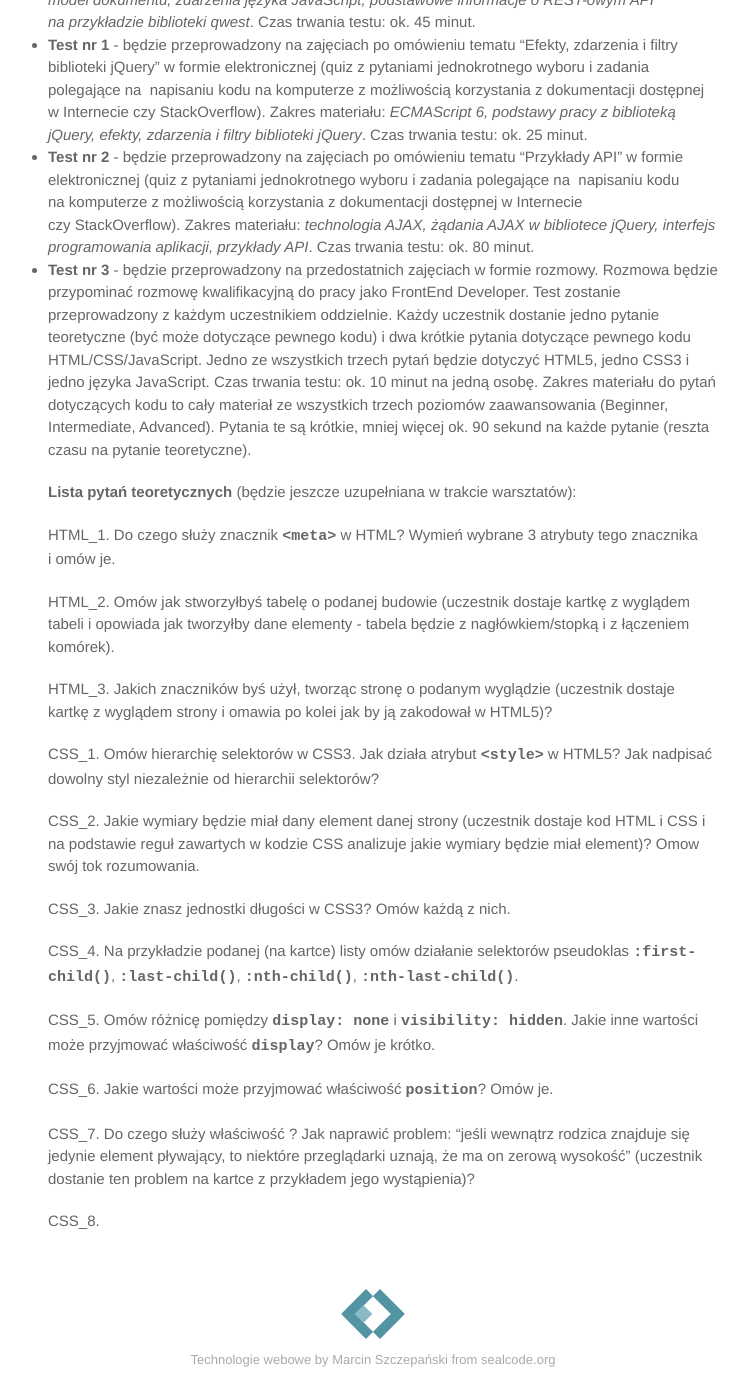
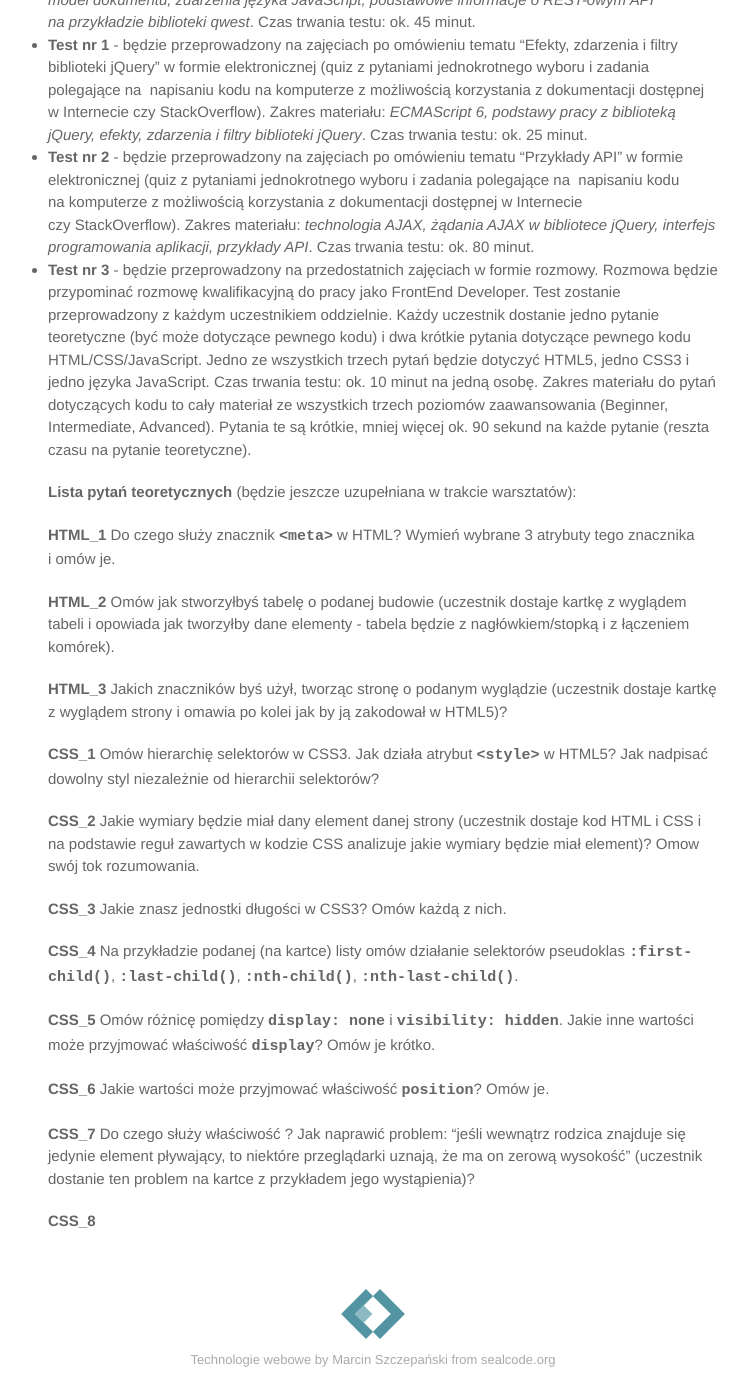
Before and after one commit to marcin-szczepanski/TWE, a Jekyll site: the page built from zajecia/2/informacje.md, in a window 1280 px wide and 1400 px high, scrolled down 1194 px. Shown: the whole window, without its empty margins (267-1016 px from the left). Built offline with Jekyll 4.4.1, drawn with Linux system fonts in a browser that asks for light colours; some web fonts are replaced.

Commit message:
Update informacje.md

```diff
--- a/zajecia/2/informacje.md
+++ b/zajecia/2/informacje.md
@@ -46,24 +46,24 @@ Zakres materiału do pytań dotyczących kodu to cały materiał ze wszystkich t
 
 	**Lista pytań teoretycznych** (będzie jeszcze uzupełniana w trakcie warsztatów):
 
-	HTML_1. Do czego służy znacznik <span class="preformat">&lt;meta&gt;</span> w HTML? Wymień wybrane 3 atrybuty tego znacznika i&nbsp;omów je.
+	**HTML_1** Do czego służy znacznik <span class="preformat">&lt;meta&gt;</span> w HTML? Wymień wybrane 3 atrybuty tego znacznika i&nbsp;omów je.
 
-	HTML_2. Omów jak stworzyłbyś tabelę o podanej budowie (uczestnik dostaje kartkę z wyglądem tabeli i opowiada jak tworzyłby dane elementy - tabela będzie z nagłówkiem/stopką i z łączeniem komórek).
+	**HTML_2** Omów jak stworzyłbyś tabelę o podanej budowie (uczestnik dostaje kartkę z wyglądem tabeli i opowiada jak tworzyłby dane elementy - tabela będzie z nagłówkiem/stopką i z łączeniem komórek).
 
-	HTML_3. Jakich znaczników byś użył, tworząc stronę o podanym wyglądzie (uczestnik dostaje kartkę z wyglądem strony i omawia po kolei jak by ją zakodował w HTML5)?
+	**HTML_3** Jakich znaczników byś użył, tworząc stronę o podanym wyglądzie (uczestnik dostaje kartkę z wyglądem strony i omawia po kolei jak by ją zakodował w HTML5)?
 
-	CSS_1. Omów hierarchię selektorów w CSS3. Jak działa atrybut <span class="preformat">&lt;style&gt;</span> w HTML5? Jak nadpisać dowolny styl niezależnie od hierarchii selektorów?
+	**CSS_1** Omów hierarchię selektorów w CSS3. Jak działa atrybut <span class="preformat">&lt;style&gt;</span> w HTML5? Jak nadpisać dowolny styl niezależnie od hierarchii selektorów?
 
-	CSS_2. Jakie wymiary będzie miał dany element danej strony (uczestnik dostaje kod HTML i CSS i na podstawie reguł zawartych w kodzie CSS analizuje jakie wymiary będzie miał element)? Omow swój tok rozumowania.
+	**CSS_2** Jakie wymiary będzie miał dany element danej strony (uczestnik dostaje kod HTML i CSS i na podstawie reguł zawartych w kodzie CSS analizuje jakie wymiary będzie miał element)? Omow swój tok rozumowania.
 
-	CSS_3. Jakie znasz jednostki długości w CSS3? Omów każdą z nich.
+	**CSS_3** Jakie znasz jednostki długości w CSS3? Omów każdą z nich.
 
-	CSS_4. Na przykładzie podanej (na kartce) listy omów działanie selektorów pseudoklas <span class="preformat">:first-child()</span>, <span class="preformat">:last-child()</span>, <span class="preformat">:nth-child()</span>, <span class="preformat">:nth-last-child()</span>.
+	**CSS_4** Na przykładzie podanej (na kartce) listy omów działanie selektorów pseudoklas <span class="preformat">:first-child()</span>, <span class="preformat">:last-child()</span>, <span class="preformat">:nth-child()</span>, <span class="preformat">:nth-last-child()</span>.
 
-	CSS_5. Omów różnicę pomiędzy <span class="preformat">display: none</span> i <span class="preformat">visibility: hidden</span>. Jakie inne wartości może przyjmować właściwość <span class="preformat">display</span>? Omów je krótko.
+	**CSS_5** Omów różnicę pomiędzy <span class="preformat">display: none</span> i <span class="preformat">visibility: hidden</span>. Jakie inne wartości może przyjmować właściwość <span class="preformat">display</span>? Omów je krótko.
 
-	CSS_6. Jakie wartości może przyjmować właściwość <span class="preformat">position</span>? Omów je.
+	**CSS_6** Jakie wartości może przyjmować właściwość <span class="preformat">position</span>? Omów je.
 
-	CSS_7. Do czego służy właściwość <span class="float"></span>? Jak naprawić problem: "jeśli wewnątrz rodzica znajduje się jedynie element pływający, to niektóre przeglądarki uznają, że ma on zerową wysokość" (uczestnik dostanie ten problem na kartce z przykładem jego wystąpienia)?
+	**CSS_7** Do czego służy właściwość <span class="float"></span>? Jak naprawić problem: "jeśli wewnątrz rodzica znajduje się jedynie element pływający, to niektóre przeglądarki uznają, że ma on zerową wysokość" (uczestnik dostanie ten problem na kartce z przykładem jego wystąpienia)?
 
-	CSS_8.
+	**CSS_8**
```
